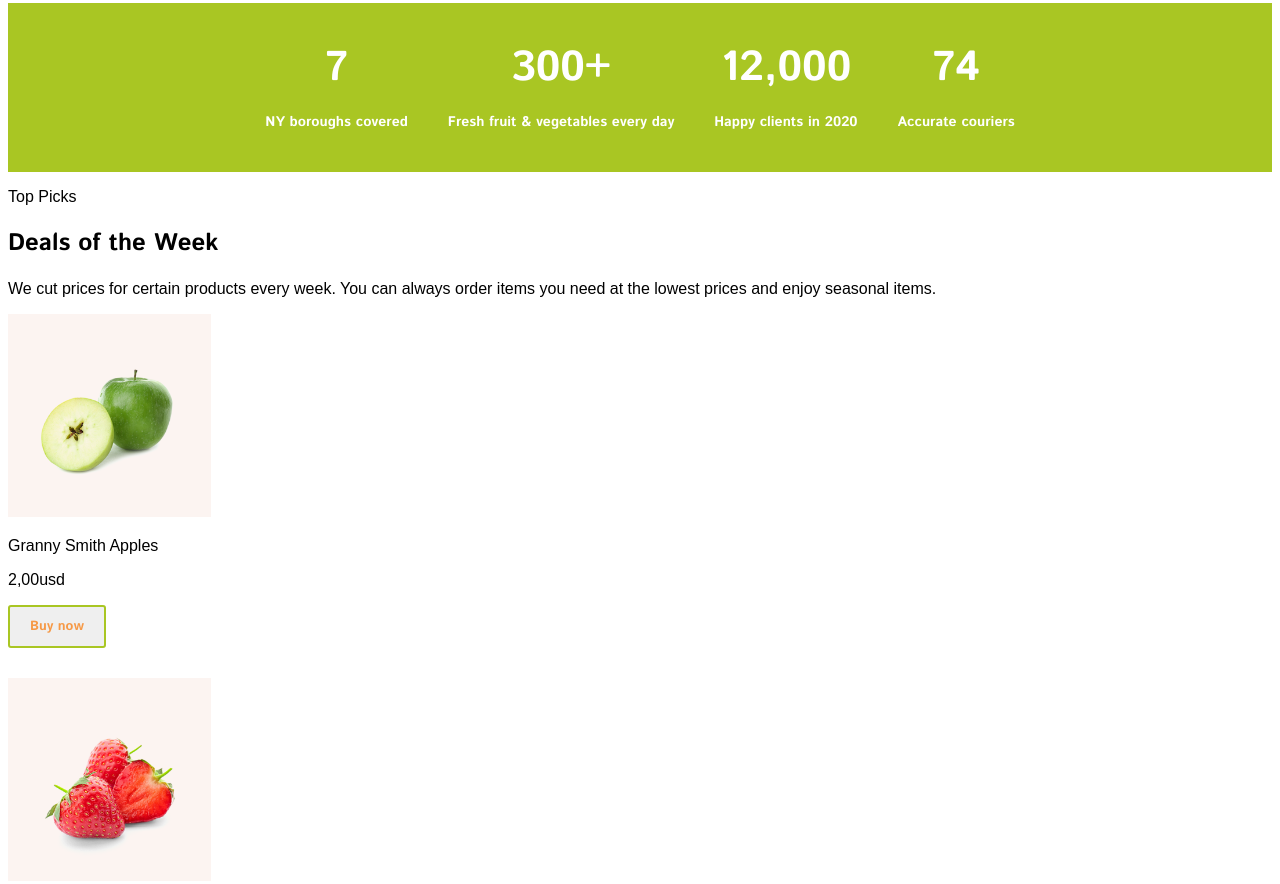
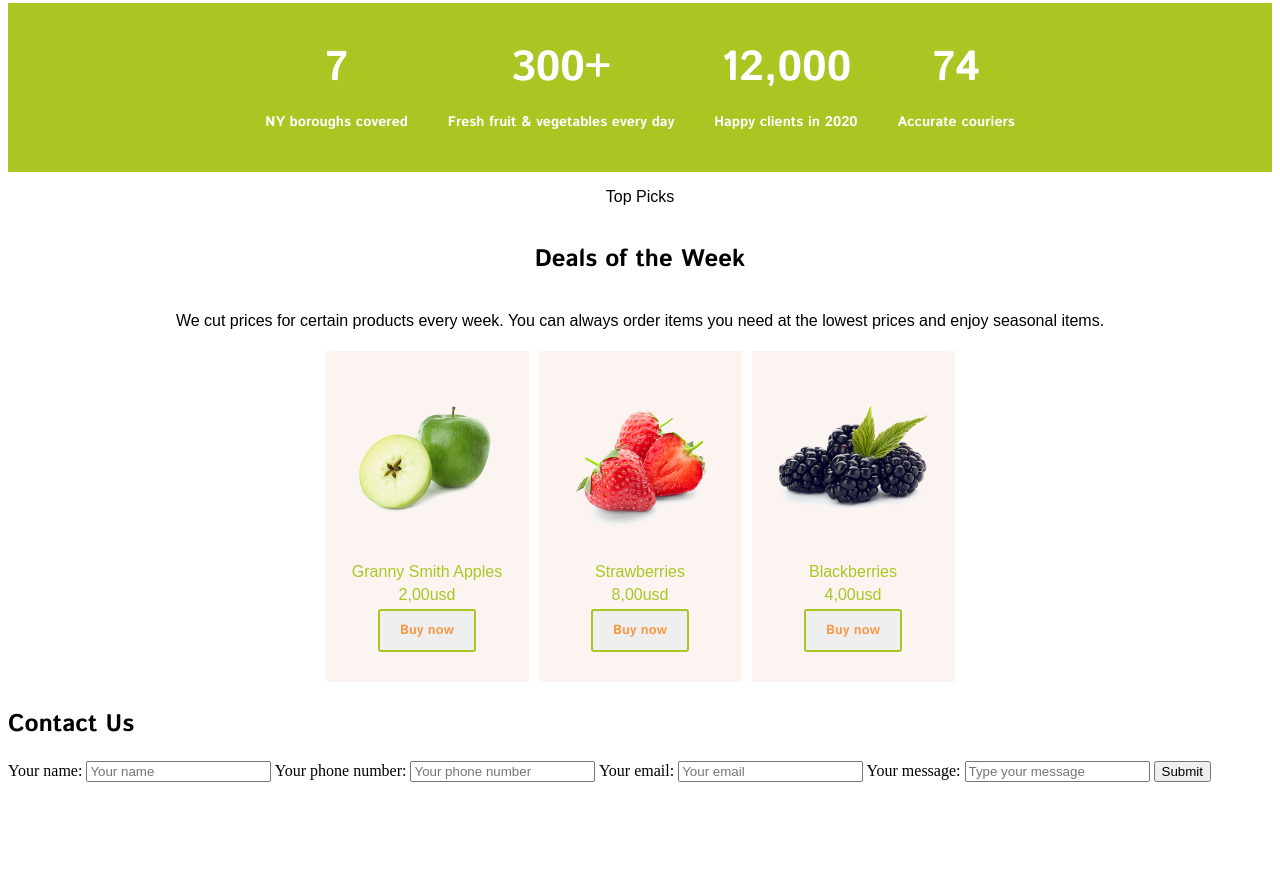
Before and after one commit to Yakubis/596-html, a plain HTML site: page index.html in a window 1280 px wide. Shown: the part 4140-5024 px from the top of the page. After the commit the page ends 4930 px from the top, so only its background shows below. Drawn offline with Linux system fonts and the light colour scheme; a web font is replaced by a local one.

Commit message:
Projeckt0.91

```diff
--- a/css/index.css
+++ b/css/index.css
@@ -667,6 +667,20 @@ h1 {
     margin-bottom: 40px;
 }
 
+#bestdeals {
+    display: flex;
+    flex-direction: column;
+    flex-wrap: nowrap;
+    justify-content: center;
+    text-align: center;
+    max-width: 1280px;
+    margin: auto;
+}
+
+#bestdeals .bestdealsone {
+    display: flex;
+}
+
 .week-deals-img {
     width: 203px;
 }
--- a/index.html
+++ b/index.html
@@ -295,20 +295,20 @@
             <p>Top Picks</p>
             <h2>Deals of the Week</h2>
             <p>We cut prices for certain products every week. You can always order items you need at the lowest prices and enjoy seasonal items.</p>
-            <div>
-                <div>
+            <div class="shop-block">
+                <div class="shop-elements">
                     <img src="dealsimg/apples-green.png" alt="Granny Smith Apples" class="week-deals-img">
                     <p>Granny Smith Apples</p>
                     <p>2,00usd</p>
                     <button class="buybutton">Buy now</button>
                 </div>
-                <div>
+                <div class="shop-elements">
                     <img src="dealsimg/strawberries.png" alt="Strawberries" class="week-deals-img">
                     <p>Strawberries</p>
                     <p>8,00usd</p>
                     <button class="buybutton">Buy now</button>
                 </div>
-                <div>
+                <div class="shop-elements">
                     <img src="dealsimg/blackberries.png" alt="Blackberries" class="week-deals-img">
                     <p>Blackberries</p>
                     <p>4,00usd</p>
```
